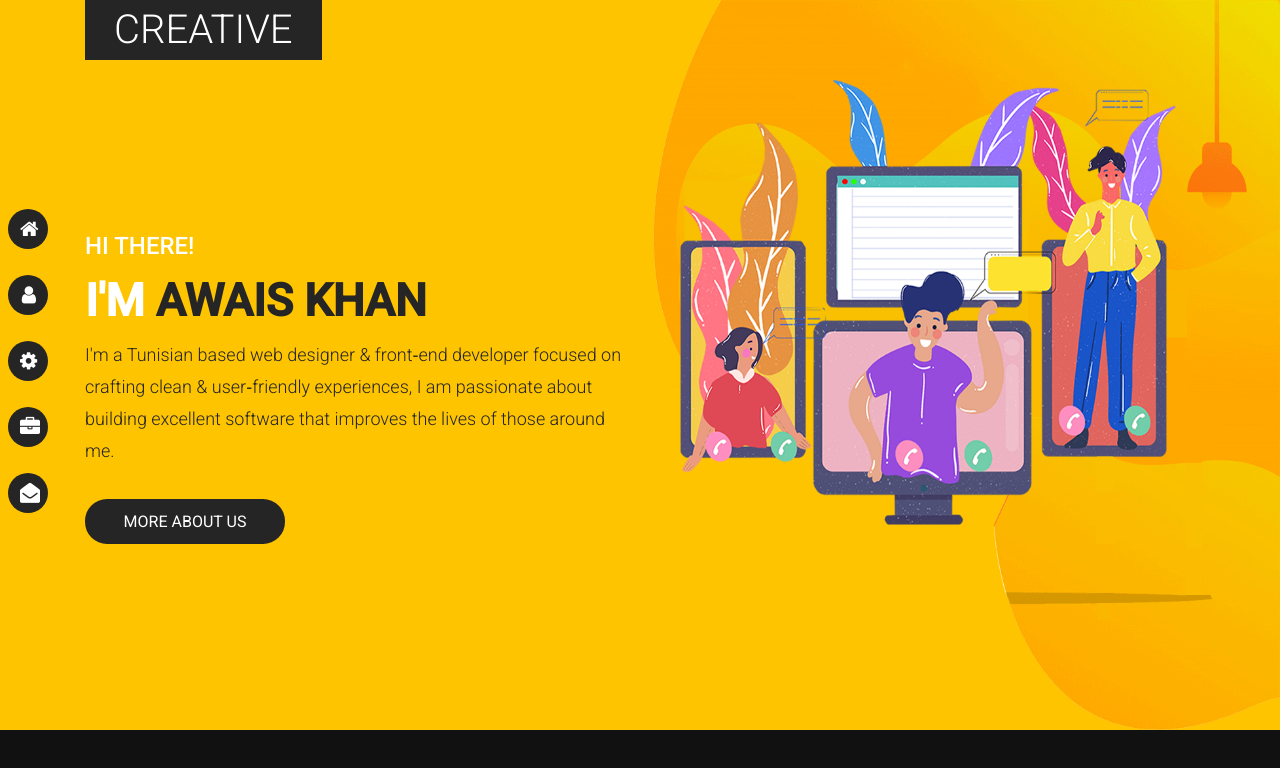
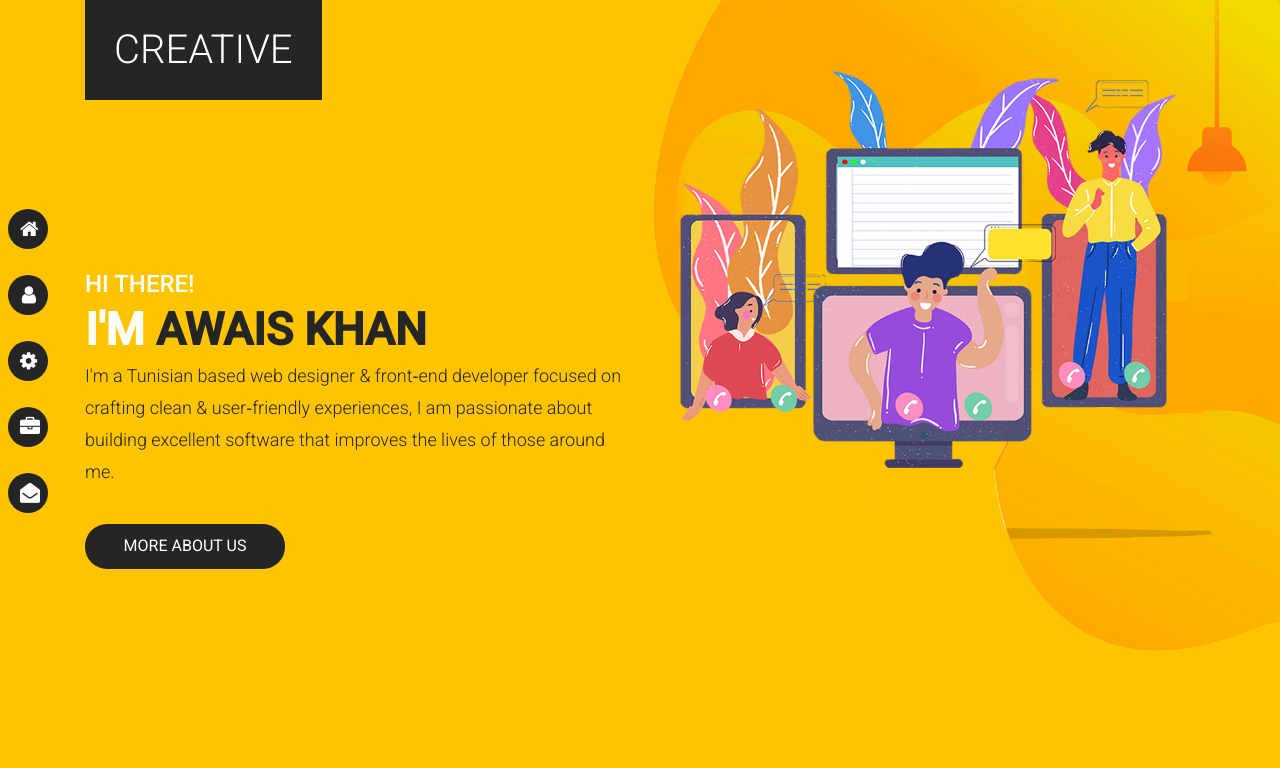
Before and after one commit to ARZAKKHAN/personal-portfolio, an Angular app: page / in a window 1280 px wide. Shown: the top 768 px of the page. Built offline with nearby package versions, Linux system fonts and the light colour scheme.

Commit message:
Some changes

```diff
--- a/angular.json
+++ b/angular.json
@@ -23,17 +23,11 @@
             "polyfills": "src/polyfills.ts",
             "tsConfig": "tsconfig.app.json",
             "aot": true,
-            "assets": [
-              "src/favicon.ico",
-              "src/assets"
-            ],
+            "assets": ["src/favicon.ico", "src/assets"],
             "styles": [
-              "./node_modules/@angular/material/prebuilt-themes/purple-green.css",
               "./node_modules/bootstrap/dist/css/bootstrap.css",
               "src/styles.scss",
               "node_modules/font-awesome/css/font-awesome.css"
-
-
             ],
             "scripts": [
               "./node_modules/jquery/dist/jquery.min.js",
@@ -95,10 +89,7 @@
             "polyfills": "src/polyfills.ts",
             "tsConfig": "tsconfig.spec.json",
             "karmaConfig": "karma.conf.js",
-            "assets": [
-              "src/favicon.ico",
-              "src/assets"
-            ],
+            "assets": ["src/favicon.ico", "src/assets"],
             "styles": [
               "./node_modules/@angular/material/prebuilt-themes/purple-green.css",
               "src/styles.scss"
@@ -114,9 +105,7 @@
               "tsconfig.spec.json",
               "e2e/tsconfig.json"
             ],
-            "exclude": [
-              "**/node_modules/**"
-            ]
+            "exclude": ["**/node_modules/**"]
           }
         },
         "e2e": {
--- a/package.json
+++ b/package.json
@@ -1,6 +1,6 @@
 {
   "name": "portfolio-app",
-  "version": "0.0.0",
+  "version": "1.0.0",
   "scripts": {
     "ng": "ng",
     "start": "ng serve",
@@ -17,11 +17,9 @@
     "@angular/compiler": "~9.1.9",
     "@angular/core": "~9.1.9",
     "@angular/forms": "~9.1.9",
-    "@angular/material": "^9.2.4",
     "@angular/platform-browser": "~9.1.9",
     "@angular/platform-browser-dynamic": "~9.1.9",
     "@angular/router": "~9.1.9",
-    "angular-font-awesome": "^3.1.2",
     "bootstrap": "^4.5.0",
     "classlist.js": "^1.1.20150312",
     "font-awesome": "^4.7.0",
--- a/src/app/app.module.ts
+++ b/src/app/app.module.ts
@@ -3,8 +3,6 @@ import { NgModule } from '@angular/core';
 
 import { AppRoutingModule } from './app-routing.module';
 import { FormsModule } from '@angular/forms';
-import { MatProgressSpinnerModule } from '@angular/material/progress-spinner';
-import { MatProgressBarModule } from '@angular/material/progress-bar';
 import { AppComponent } from './app.component';
 import { BrowserAnimationsModule } from '@angular/platform-browser/animations';
 import { NavComponent } from './nav/nav.component';
@@ -33,8 +31,6 @@ import { ServiceComponent } from './service/service.component';
     BrowserAnimationsModule,
     HttpClientModule,
     FormsModule,
-    MatProgressSpinnerModule,
-    MatProgressBarModule
   ],
   providers: [],
   bootstrap: [AppComponent]
--- a/src/app/home/home.component.html
+++ b/src/app/home/home.component.html
@@ -10,12 +10,7 @@
 		</div>
 		<div class="content">
 			<div class="row">
-				<!-- <div class="col-md-6">
-					<div class="sliderHome">
-						<img src="../../assets/slider-home.png" alt="">
-					</div>
-				</div> -->
-				<div class="col-md-6">
+				<div class="col-md-6 col-sm-12">
 					<h2>HI THERE!</h2>
 					<h1>I'M <span>AWAIS KHAN</span></h1>
 					<p>I'm a Tunisian based web designer & front‑end developer focused on crafting clean & user‑friendly
--- a/src/app/home/home.component.scss
+++ b/src/app/home/home.component.scss
@@ -4,7 +4,10 @@
 // }
 .main {
 	background: #ffc400;
-	height: 730px;
+	min-height: 100vh;
+    height: 100vh;
+    overflow: hidden;
+    position: relative;
 }
 .background-img {
 	position: absolute;
@@ -12,8 +15,15 @@
     width: 49%;
 	img {
 		width: 100%;
-    	height: 730px;
+		margin: auto;
+		top: 0;
+		bottom: 0;
 
+	}
+}
+@include tablet {
+	.background-img {
+		display: none;
 	}
 }
 .sliderHome{
@@ -63,7 +73,9 @@
 		}
 	}
 }
+@include tablet {
 
+}
 .logoHeader{
 	background: #252525;
     display: inline-block;
--- a/src/app/portfolio/portfolio.component.html
+++ b/src/app/portfolio/portfolio.component.html
@@ -1,6 +1,4 @@
-<div class="backgound">
-	<img src="https://livewp.site/wp/md/ewebot/wp-content/uploads/sites/64/2019/12/home4_img-1.png" alt="">
-</div>
+
 <section class="main-wrap">
 	<div class="container">
 		<div class="row">
```
Also changed, not shown: src/app/about/about.component.ts (+3 -4 lines), src/device.scss (line endings or trailing spaces), 1 other file (tests, documents, lock files or other folders).
